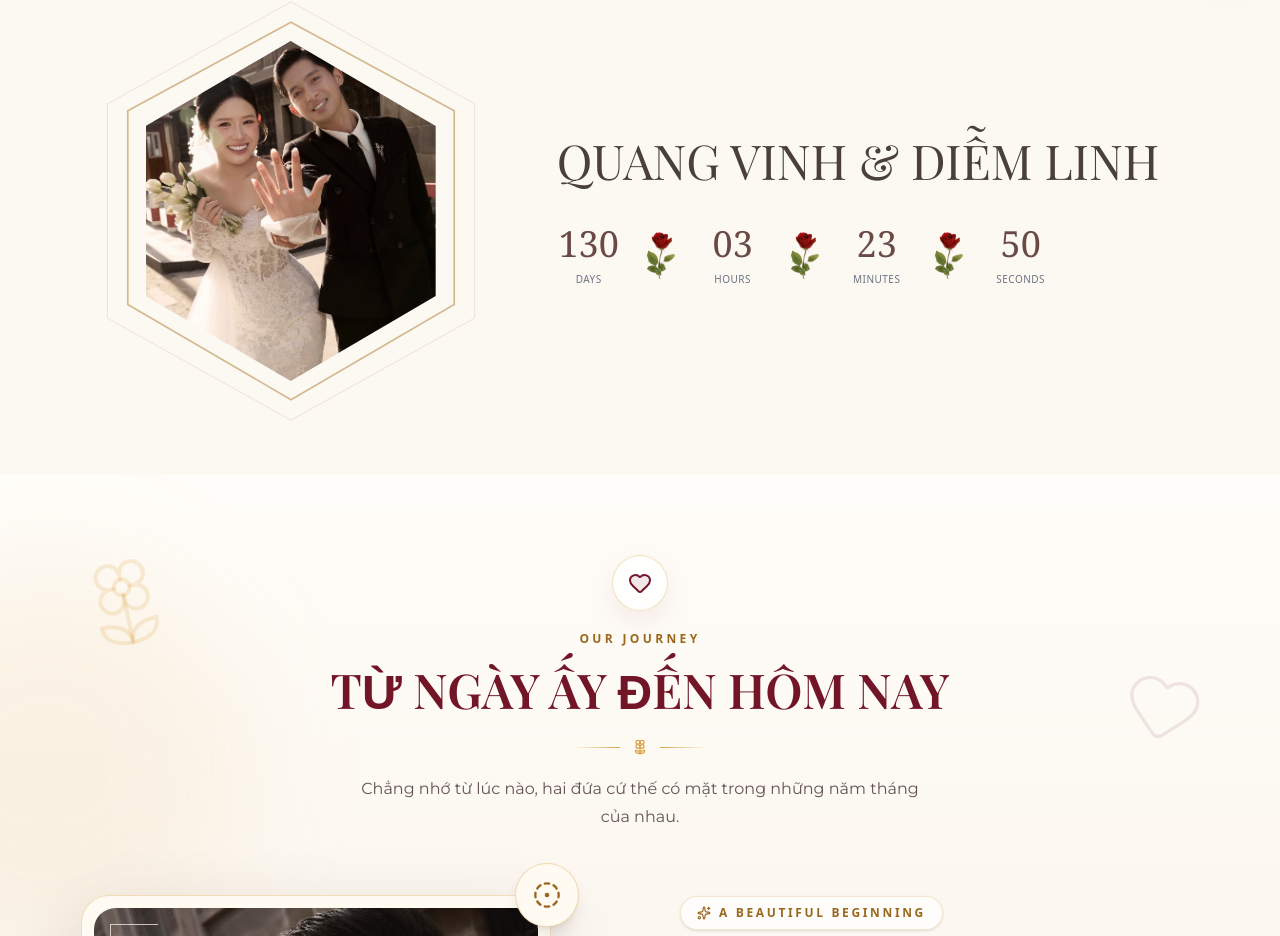
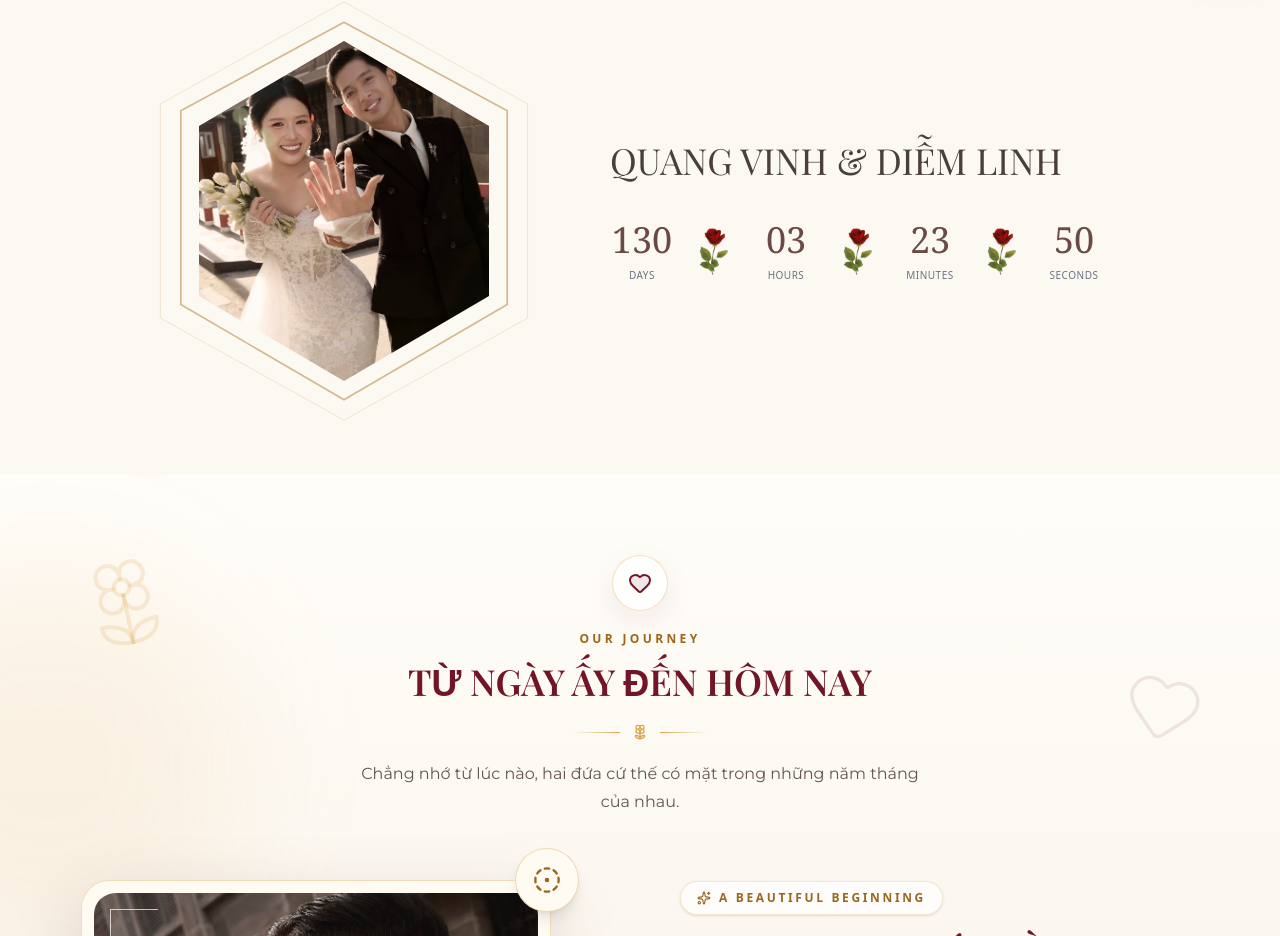
Before and after one commit to Nghphuoc/happy_wedding, a Next.js app: page / in a window 1280 px wide. Shown: the part 826-1762 px from the top of the page. Built offline with nearby package versions, Linux system fonts and the light colour scheme; no server answers; a web font is replaced by a local one.

Commit message:
fix text inline

```diff
--- a/src/components/Countdown.tsx
+++ b/src/components/Countdown.tsx
@@ -94,8 +94,8 @@ const Countdown = () => {
 
         <div className="flex flex-col items-center lg:items-start w-full lg:w-auto">
           <div className={`flex items-center gap-4 md:gap-6 mb-8 md:mb-10 text-center lg:text-left ${playfair.className}`}>
-            <h2 className="text-3xl md:text-4xl lg:text-5xl text-[#4a3f3a]">
-              QUANG VINH{" "}
+            <h2 className="text-2xl md:text-3xl lg:text-4xl text-[#4a3f3a]">
+              QUANG VINH
                 &amp;
               DIỄM LINH
             </h2>
--- a/src/components/story/StoryHeader.tsx
+++ b/src/components/story/StoryHeader.tsx
@@ -41,7 +41,7 @@ export const StoryHeader = ({
       Our journey
     </p>
 
-    <h2 className={`text-3xl font-semibold leading-tight text-[#721527] sm:text-4xl lg:text-5xl ${playfair.className}`}>
+    <h2 className={`text-2xl font-semibold leading-tight text-[#721527] sm:text-4xl lg:text-4xl ${playfair.className}`}>
       {title}
     </h2>
 
```
